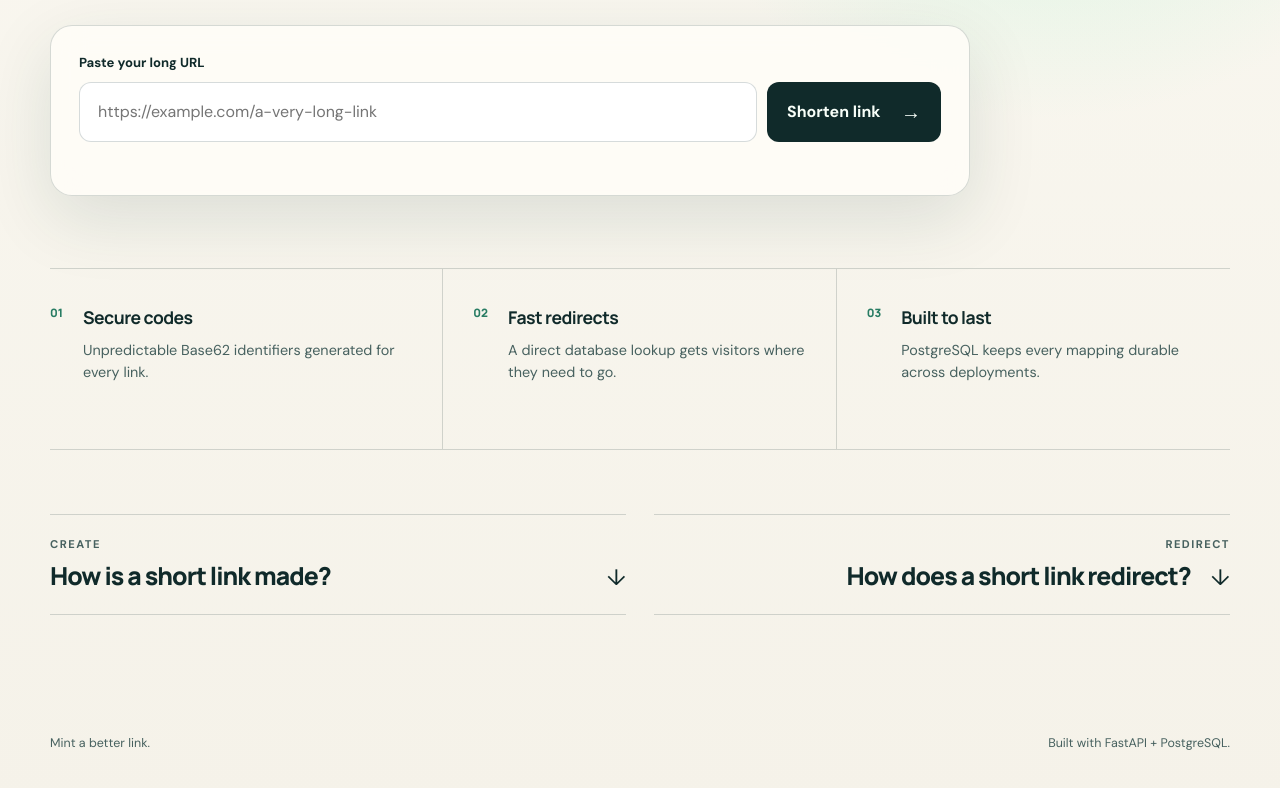
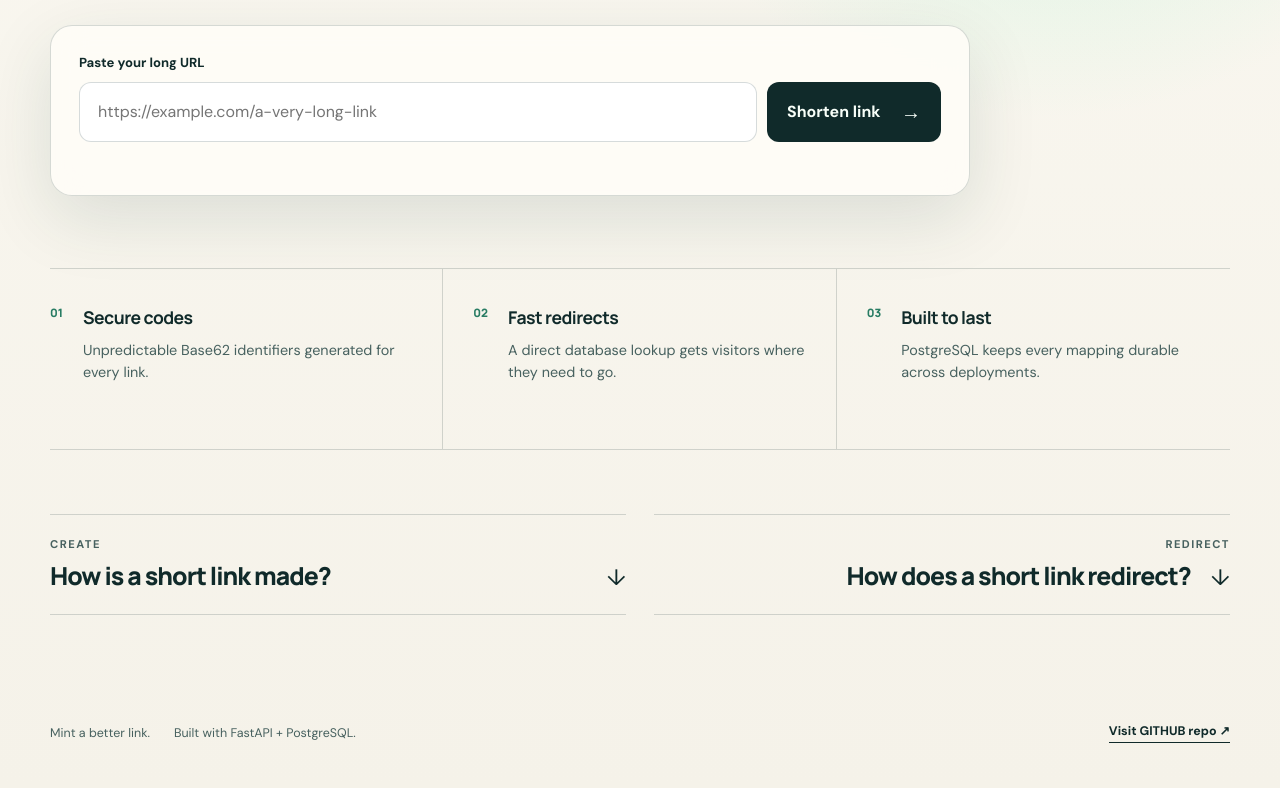
Before and after one commit to aakaash007/MyURLShortener, a plain HTML site: page dist/index.html in a window 1280 px wide. Shown: the part 428-1216 px from the top of the page. Drawn offline with Linux system fonts and the light colour scheme.

Commit message:
Add GitHub repository link to footer

```diff
--- a/app/static/styles.css
+++ b/app/static/styles.css
@@ -426,10 +426,35 @@ h1 em {
 
 footer {
   display: flex;
+  align-items: center;
   justify-content: space-between;
+  gap: 24px;
   padding: 30px 0 44px;
   color: var(--ink-soft);
   font-size: 0.78rem;
+}
+
+footer p {
+  margin: 0;
+}
+
+.footer-repo {
+  margin-left: auto;
+  padding-bottom: 3px;
+  border-bottom: 1px solid currentColor;
+  color: var(--ink);
+  font-weight: 700;
+  text-decoration: none;
+}
+
+.footer-repo:hover,
+.footer-repo:focus-visible {
+  color: #287c63;
+}
+
+.footer-repo:focus-visible {
+  outline: 3px solid rgba(40, 124, 99, 0.22);
+  outline-offset: 4px;
 }
 
 @keyframes reveal {
@@ -523,8 +548,13 @@ footer {
   }
 
   footer {
+    align-items: flex-start;
     gap: 10px;
     flex-direction: column;
+  }
+
+  .footer-repo {
+    margin-left: 0;
   }
 }
 
--- a/dist/assets/styles.css
+++ b/dist/assets/styles.css
@@ -426,10 +426,35 @@ h1 em {
 
 footer {
   display: flex;
+  align-items: center;
   justify-content: space-between;
+  gap: 24px;
   padding: 30px 0 44px;
   color: var(--ink-soft);
   font-size: 0.78rem;
+}
+
+footer p {
+  margin: 0;
+}
+
+.footer-repo {
+  margin-left: auto;
+  padding-bottom: 3px;
+  border-bottom: 1px solid currentColor;
+  color: var(--ink);
+  font-weight: 700;
+  text-decoration: none;
+}
+
+.footer-repo:hover,
+.footer-repo:focus-visible {
+  color: #287c63;
+}
+
+.footer-repo:focus-visible {
+  outline: 3px solid rgba(40, 124, 99, 0.22);
+  outline-offset: 4px;
 }
 
 @keyframes reveal {
@@ -523,8 +548,13 @@ footer {
   }
 
   footer {
+    align-items: flex-start;
     gap: 10px;
     flex-direction: column;
+  }
+
+  .footer-repo {
+    margin-left: 0;
   }
 }
 
--- a/dist/index.html
+++ b/dist/index.html
@@ -23,8 +23,8 @@
       href="https://fonts.googleapis.com/css2?family=DM+Sans:wght@400;500;600;700&amp;family=Manrope:wght@600;700;800&amp;display=swap"
       rel="stylesheet"
     />
-    <link rel="stylesheet" href="assets/styles.css?v=2" />
-    <script src="assets/app.js?v=2" defer></script>
+    <link rel="stylesheet" href="assets/styles.css?v=3" />
+    <script src="assets/app.js?v=3" defer></script>
   </head>
   <body>
     <header class="site-header">
@@ -149,6 +149,14 @@
     <footer>
       <p>Mint a better link.</p>
       <p>Built with FastAPI + PostgreSQL.</p>
+      <a
+        class="footer-repo"
+        href="https://github.com/aakaash007/MyURLShortener"
+        target="_blank"
+        rel="noopener noreferrer"
+      >
+        Visit GITHUB repo <span aria-hidden="true">↗</span>
+      </a>
     </footer>
   </body>
 </html>
```
Also changed, not shown: app/templates/index.html (+10 -2 lines).
